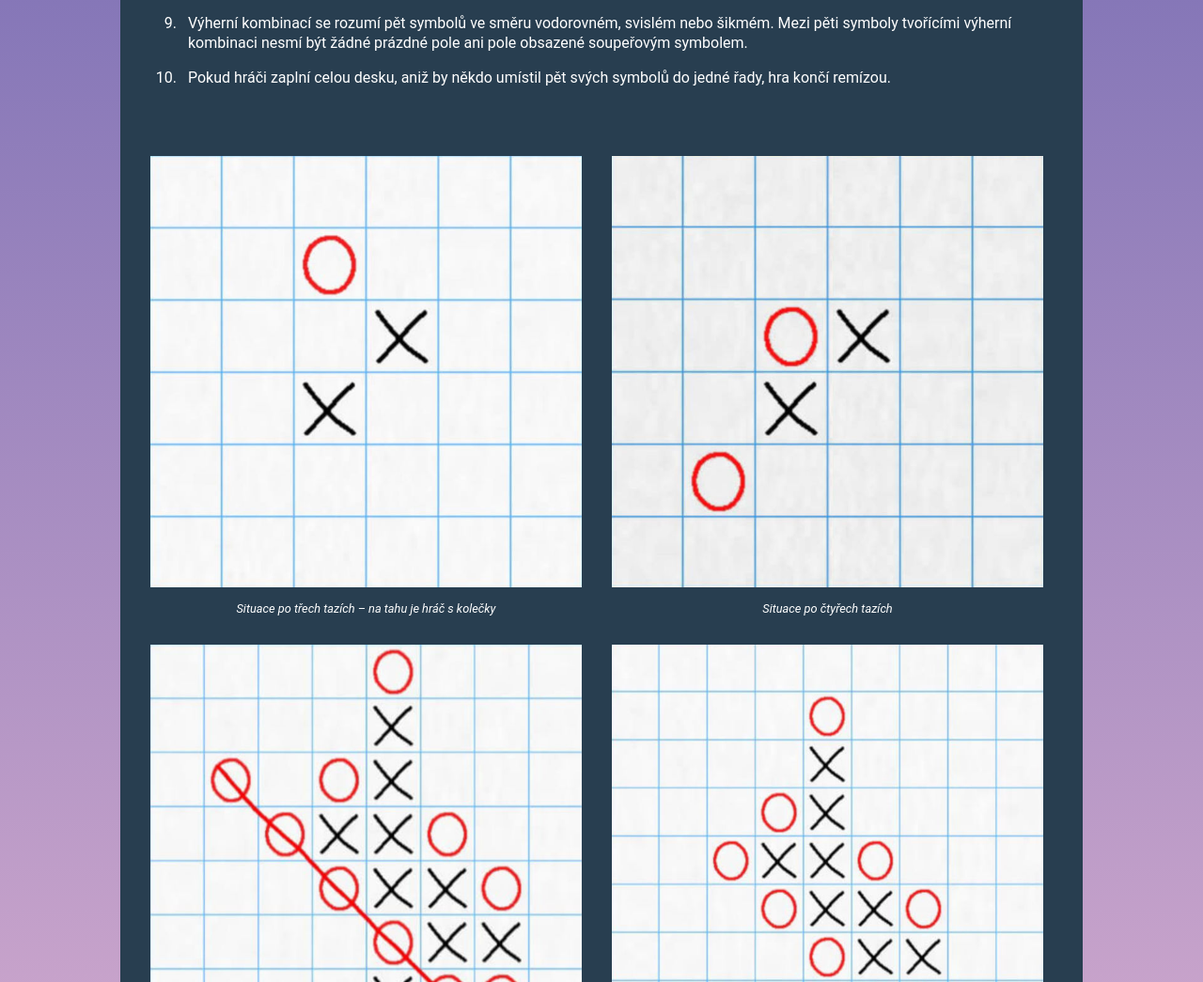
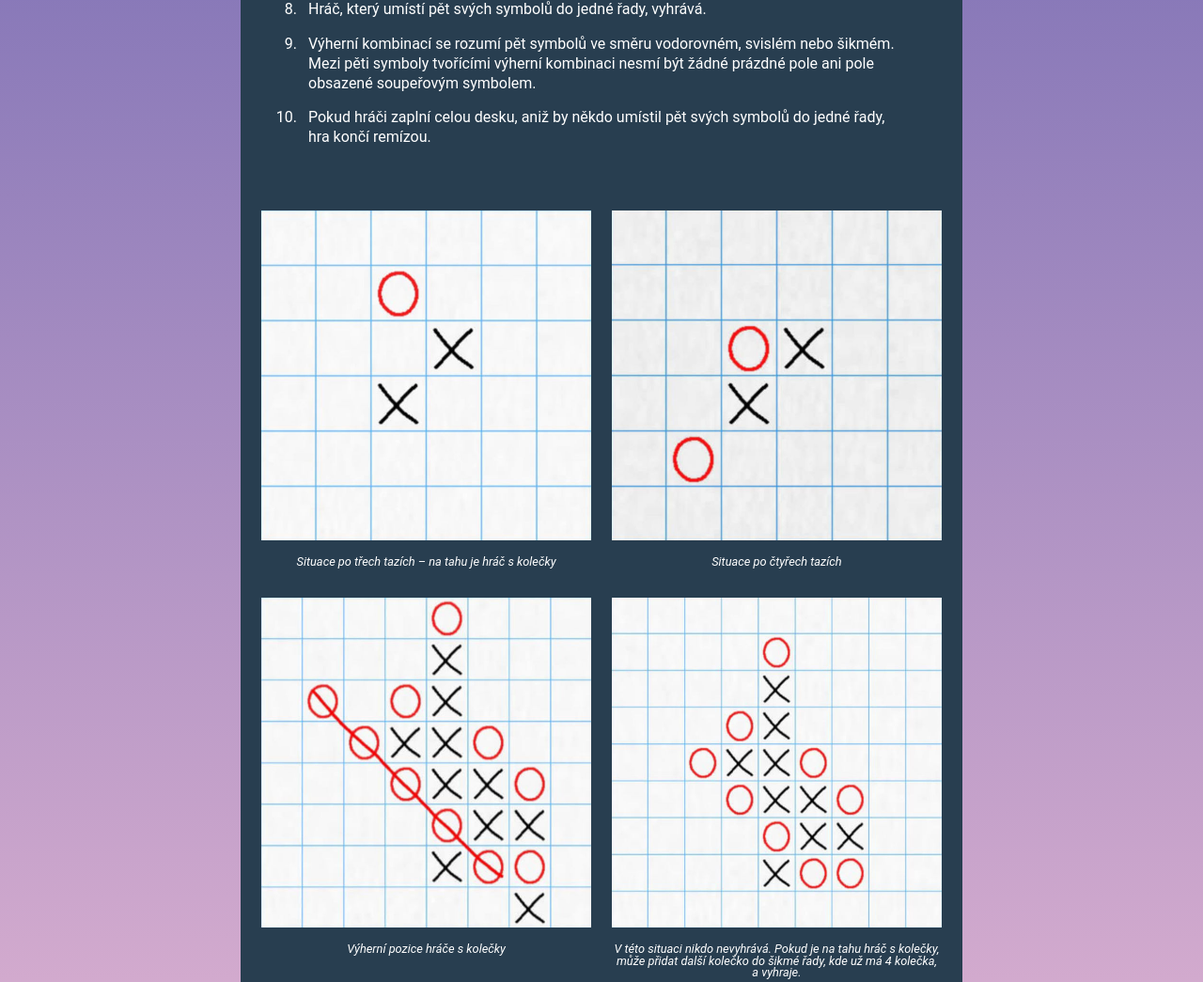
Before and after one commit to klarahapkova/piskvorky, a plain HTML site: page pravidla.html in a window 1280 px wide. Shown: the part 477-1522 px from the top of the page at 94% size. Drawn offline with Linux system fonts and the light colour scheme.

Commit message:
Finální úprava CSS

```diff
--- a/styly.css
+++ b/styly.css
@@ -123,20 +123,19 @@ figcaption {
 
 @media (min-width: 540px) {
   .flex-container {
-    max-width: 80vw;
+    max-width: 60vw;
   }
   .flex-obrazky {
     display: flex;
     flex-wrap: wrap;
-    flex-direction: row;
-    padding: 1em;
+    padding: 0.7em;
   }
 
   .obrazek {
     width: calc(100% / 2);
     display: flex;
     text-align: center;
-    padding: 0em 1em;
+    padding: 0em 0.7em;
   }
 
   figure {
@@ -151,21 +150,27 @@ figcaption {
 
 @media (min-width: 960px) {
   .flex-container {
-    max-width: 80vw;
+    max-width: 60vw;
   }
-  .flex-obrazky  {
+  .flex-obrazky {
     display: flex;
     flex-wrap: wrap;
-    flex-direction: row;
+    padding: 0.7em;
   }
 
   .obrazek {
-    width: calc((100% - 10px) / 2);
+    width: calc(100% / 2);
     display: flex;
     text-align: center;
+    padding: 0em 0.7em;
   }
 
-  figure .obrazek img {
+  figure {
+    margin-inline-start: 0px;
+    margin-inline-end: 0px;
+  }
+
+  .obrazek img {
     width: 100%;
   }
 }
```
